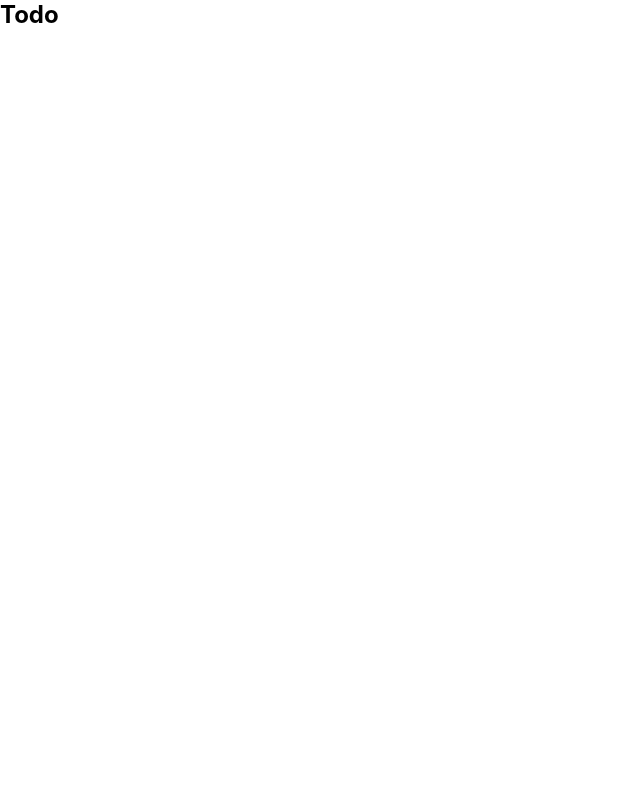
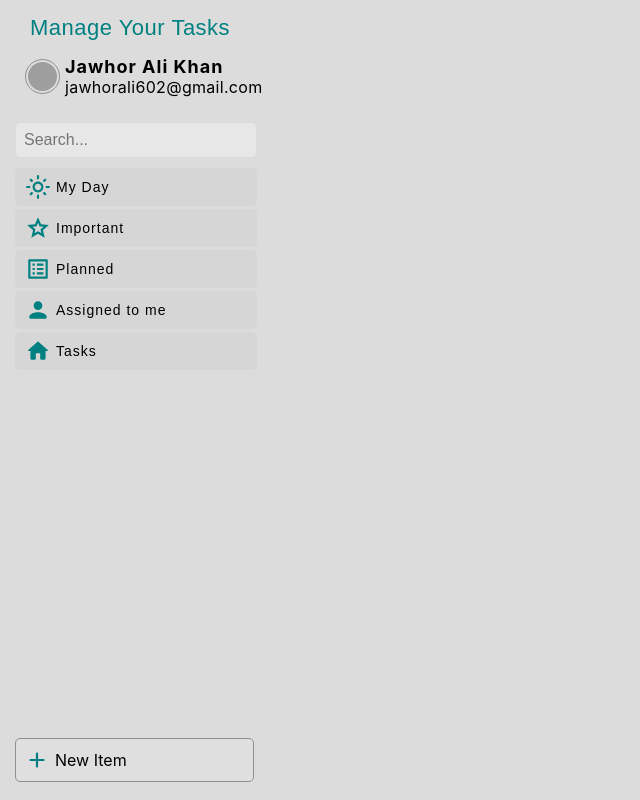
Before and after one commit to iijawhor/To-Do, a React (Create React App) app: page / in a window 1280 px wide. Shown: the whole page, without its empty margins (0-640 px from the left). Built offline with nearby package versions, Linux system fonts and the light colour scheme; grey boxes are pictures that could not be loaded.

Commit message:
Created a Sidebar folder which is contain a Sidebar.jsx and Sidebar.css file wih this modified he Home.jsx component and App.js component and add a Title in App.js with this i builts a Sidebar for the App

```diff
--- a/src/App.css
+++ b/src/App.css
@@ -1,4 +1,16 @@
 .App {
   margin: 0;
   padding: 0;
+  padding: 5px 10px;
+  background-color: gainsboro;
+  height: 100vh;
 }
+.appHeaderTitle {
+  margin: 10px;
+  margin-left: 20px;
+  font-size: 22px;
+  font-family: sans-serif;
+  font-weight: 400;
+  color: teal;
+  letter-spacing: 0.5px;
+}
--- a/src/App.js
+++ b/src/App.js
@@ -3,6 +3,7 @@ import Home from "./components/Home/Home";
 function App() {
   return (
     <div className="App">
+      <h1 className="appHeaderTitle">Manage Your Tasks</h1>
       <Home />
     </div>
   );
--- a/src/Logo/logo.js
+++ /dev/null
@@ -1,6 +0,0 @@
-import LightModeOutlinedIcon from "@mui/icons-material/LightModeOutlined";
-import HomeRoundedIcon from "@mui/icons-material/HomeRounded";
-import PersonRoundedIcon from "@mui/icons-material/PersonRounded";
-import AddRoundedIcon from "@mui/icons-material/AddRounded";
-import GradeOutlinedIcon from "@mui/icons-material/GradeOutlined";
-import ListAltOutlinedIcon from "@mui/icons-material/ListAltOutlined";
--- a/src/components/Home/Home.css
+++ b/src/components/Home/Home.css
@@ -0,0 +1,2 @@
+.home {
+}
--- a/src/components/Home/Home.jsx
+++ b/src/components/Home/Home.jsx
@@ -1,9 +1,10 @@
 import React from "react";
-
+import "./Home.css";
+import Sidebar from "../Sidebar/Sidebar";
 const Home = () => {
   return (
     <section className="home">
-      <h1>Todo</h1>
+      <Sidebar />
     </section>
   );
 };
--- /dev/null
+++ b/src/components/Sidebar/Sidebar.css
@@ -0,0 +1,101 @@
+.sidebar {
+  position: relative;
+  width: fit-content;
+  padding: 5px 5px;
+  width: 20%;
+  height: 92vh;
+}
+.accountDetails {
+  display: flex;
+  position: relative;
+  gap: 5px;
+  align-items: center;
+  margin-bottom: 25px;
+  padding: 0 10px;
+}
+
+.accountIcon {
+  border: 1px solid rgb(143, 143, 143);
+  padding: 2px;
+  width: 35px;
+  height: 35px;
+  cursor: pointer;
+  border-radius: 50%;
+}
+.accountDetail {
+  position: relative;
+  gap: 5px;
+  cursor: pointer;
+}
+.userName {
+  font-size: 18px;
+  letter-spacing: 1px;
+  margin: 0;
+  padding: 0;
+}
+
+.userEmail {
+  font-size: 16px;
+  letter-spacing: 0.3px;
+}
+.sidebarSearch {
+  position: relative;
+  display: flex;
+  align-items: center;
+  margin-bottom: 10px;
+}
+.sidebarSearchInput {
+  padding: 8px;
+  width: 100%;
+  border: 1px solid gainsboro;
+  border-radius: 5px;
+  outline: none;
+  background-color: rgb(231, 231, 231);
+  font-size: 16px;
+}
+.sidebarItemList {
+  display: flex;
+  flex-direction: column;
+  position: relative;
+  gap: 3px;
+}
+
+.sidebarItem {
+  font-family: sans-serif;
+  letter-spacing: 1px;
+  text-align: center;
+  display: flex;
+  align-items: center;
+  gap: 5px;
+  font-size: 14px;
+  font-weight: 400;
+  background-color: rgb(214, 214, 214);
+  padding: 6px 10px;
+  border-radius: 5px;
+  cursor: pointer;
+}
+.sidebarItemIcon {
+  color: teal;
+  font-size: 26px !important;
+}
+.sidebarAddTask {
+  position: absolute;
+  display: flex;
+  align-items: center;
+  gap: 5px;
+  position: absolute;
+  bottom: 5px;
+  background-color: #dfdfdf;
+  border: 1px solid rgb(143, 143, 143);
+  width: 95%;
+  padding: 8px;
+  cursor: pointer;
+  border-radius: 5px;
+}
+.sidebarItemAddTitle {
+}
+.active {
+  color: white;
+  background-color: teal;
+  transition: 0.5s;
+}
--- /dev/null
+++ b/src/components/Sidebar/Sidebar.jsx
@@ -0,0 +1,82 @@
+import React, { useState } from "react";
+import "./Sidebar.css";
+import {
+  LightModeOutlinedIcon,
+  HomeRoundedIcon,
+  PersonRoundedIcon,
+  AddRoundedIcon,
+  GradeOutlinedIcon,
+  ListAltOutlinedIcon
+} from "../../Icons/icons";
+const Sidebar = () => {
+  const [activeItem, setActiveItem] = useState(false);
+  const handleActive = (index) => {
+    setActiveItem(index);
+  };
+  return (
+    <section className="sidebar">
+      <div className="accountDetails">
+        <img
+          src="https://static.vecteezy.com/system/resources/previews/016/009/835/original/the-human-icon-and-logo-vector.jpg"
+          alt="jak"
+          className="accountIcon"
+        />
+        <div className="accountDetail">
+          <h2 className="userName">Jawhor Ali Khan</h2>
+          <p className="userEmail">jawhorali602@gmail.com</p>
+        </div>
+      </div>
+      <div className="sidebarSearch">
+        <input
+          type="text"
+          placeholder="Search..."
+          className="sidebarSearchInput"
+        />
+      </div>
+      <ul className="sidebarItemList">
+        <li
+          className={`sidebarItem ${activeItem === 0 ? "active" : ""}`}
+          onClick={() => handleActive(0)}
+        >
+          <LightModeOutlinedIcon className="sidebarItemIcon" />
+          My Day
+        </li>
+        <li
+          className={`sidebarItem ${activeItem === 1 ? "active" : ""}`}
+          onClick={() => handleActive(1)}
+        >
+          <GradeOutlinedIcon className="sidebarItemIcon" />
+          Important
+        </li>
+        <li
+          className={`sidebarItem ${activeItem === 2 ? "active" : ""}`}
+          onClick={() => handleActive(2)}
+        >
+          <ListAltOutlinedIcon className="sidebarItemIcon" />
+          Planned
+        </li>
+
+        <li
+          className={`sidebarItem ${activeItem === 3 ? "active" : ""}`}
+          onClick={() => handleActive(3)}
+        >
+          <PersonRoundedIcon className="sidebarItemIcon" />
+          Assigned to me
+        </li>
+        <li
+          className={`sidebarItem ${activeItem === 4 ? "active" : ""}`}
+          onClick={() => handleActive(4)}
+        >
+          <HomeRoundedIcon className="sidebarItemIcon" />
+          Tasks
+        </li>
+      </ul>
+      <div className="sidebarAddTask">
+        <AddRoundedIcon className="sidebarItemIcon" />
+        <p className="sidebarItemAddTitle"> New Item</p>
+      </div>
+    </section>
+  );
+};
+
+export default Sidebar;
```
